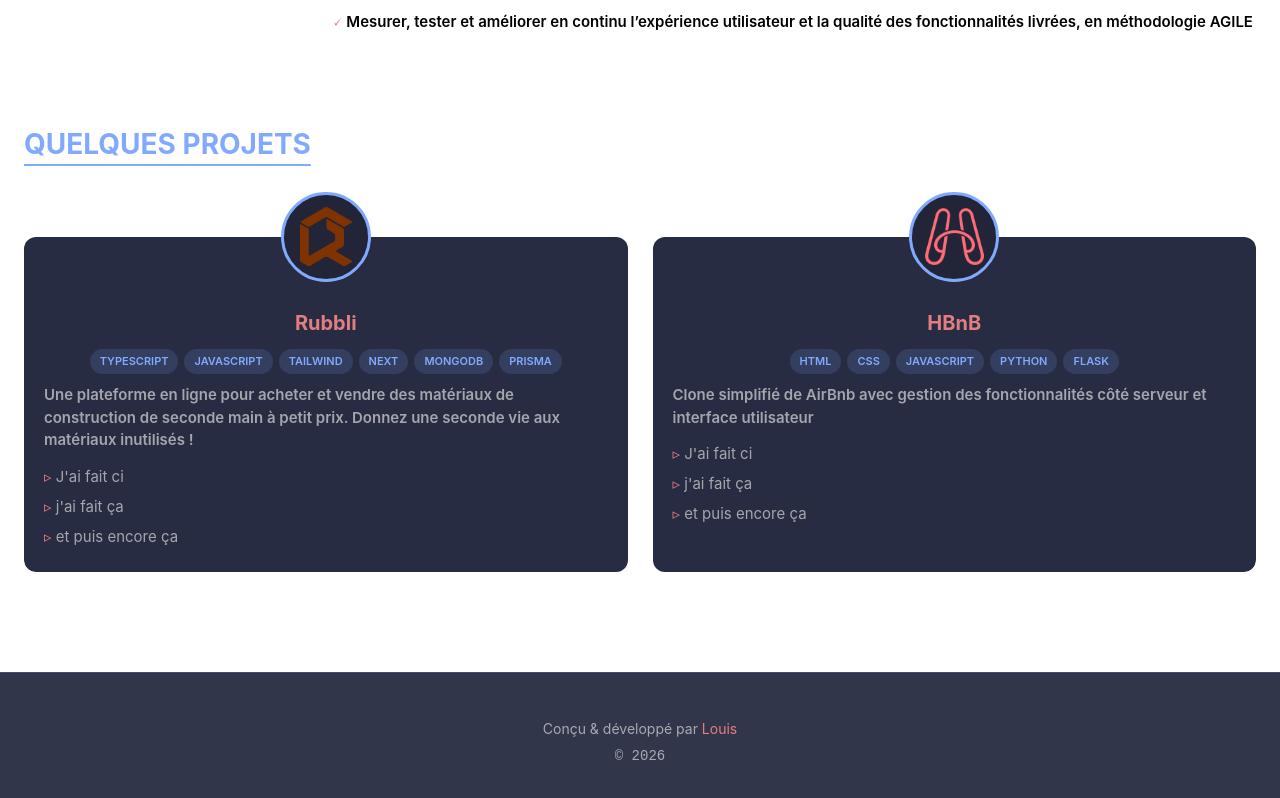
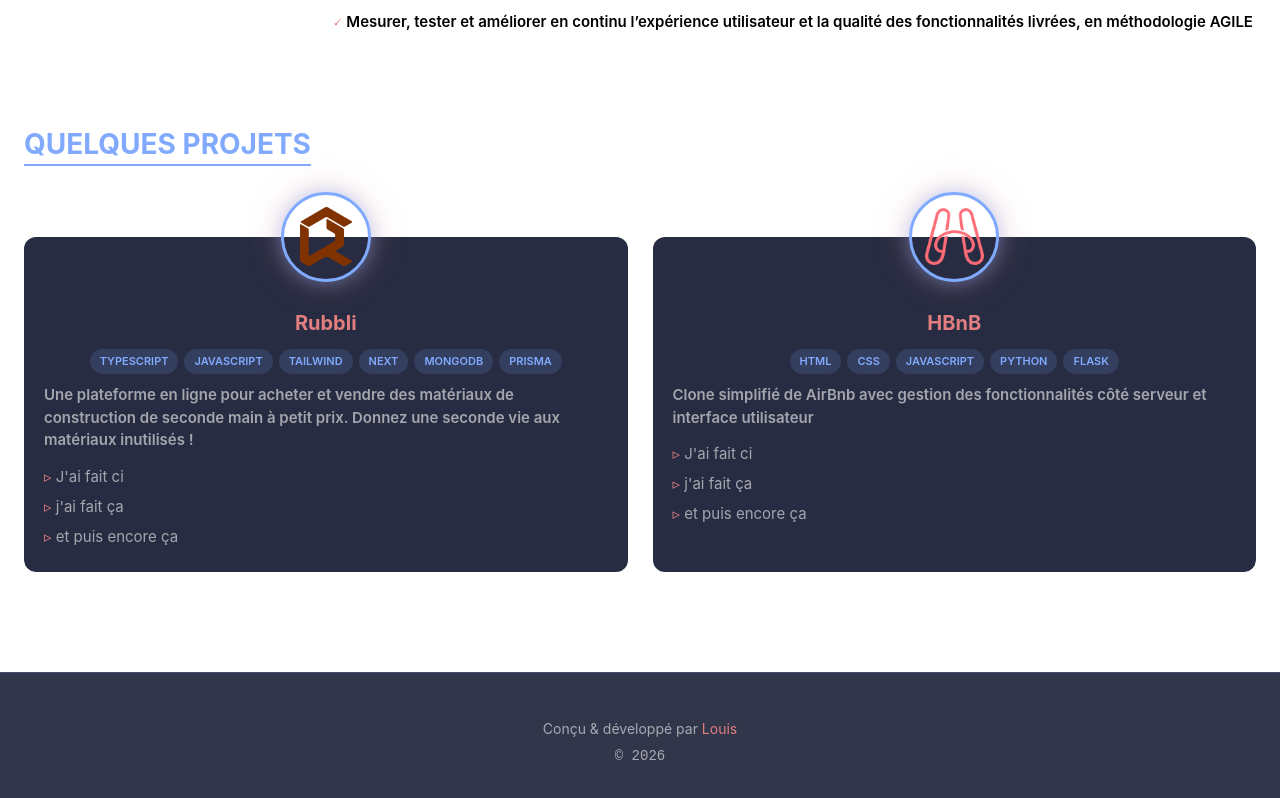
Before and after one commit to GenXwater/Portefolio, a Vue app: page / in a window 1280 px wide. Shown: the part 1538-2336 px from the top of the page. Built offline with nearby package versions, Linux system fonts and the light colour scheme.

Commit message:
fix: update project image styles with neon pulse animation and improved background

```diff
--- a/src/components/ProjectSingle.vue
+++ b/src/components/ProjectSingle.vue
@@ -76,16 +76,35 @@
         display: flex;
         align-items: center;
         justify-content: center;
-        background: var(--vt-c-custom-dark-1);
+        background: var(--color-background);
         border: 3px solid var(--vt-c-custom-text-1);
         border-radius: 50%;
-        overflow: hidden;
+        overflow: visible;
+        box-shadow:
+            0 0 15px color-mix(in srgb, var(--vt-c-custom-text-1) 40%, transparent),
+            0 0 30px color-mix(in srgb, var(--vt-c-custom-text-2) 25%, transparent);
+        animation: neon-pulse 3.5s ease-in-out infinite;
     }
 
     .project-image img {
         max-width: 70%;
         max-height: 70%;
         object-fit: contain;
+        position: relative;
+        z-index: 1;
+    }
+
+    @keyframes neon-pulse {
+        0%, 100% {
+            box-shadow:
+                0 0 15px color-mix(in srgb, var(--vt-c-custom-text-1) 40%, transparent),
+                0 0 30px color-mix(in srgb, var(--vt-c-custom-text-2) 25%, transparent);
+        }
+        50% {
+            box-shadow:
+                0 0 18px color-mix(in srgb, var(--vt-c-custom-text-1) 45%, transparent),
+                0 0 36px color-mix(in srgb, var(--vt-c-custom-text-2) 30%, transparent);
+        }
     }
 
     .project-name {
```
